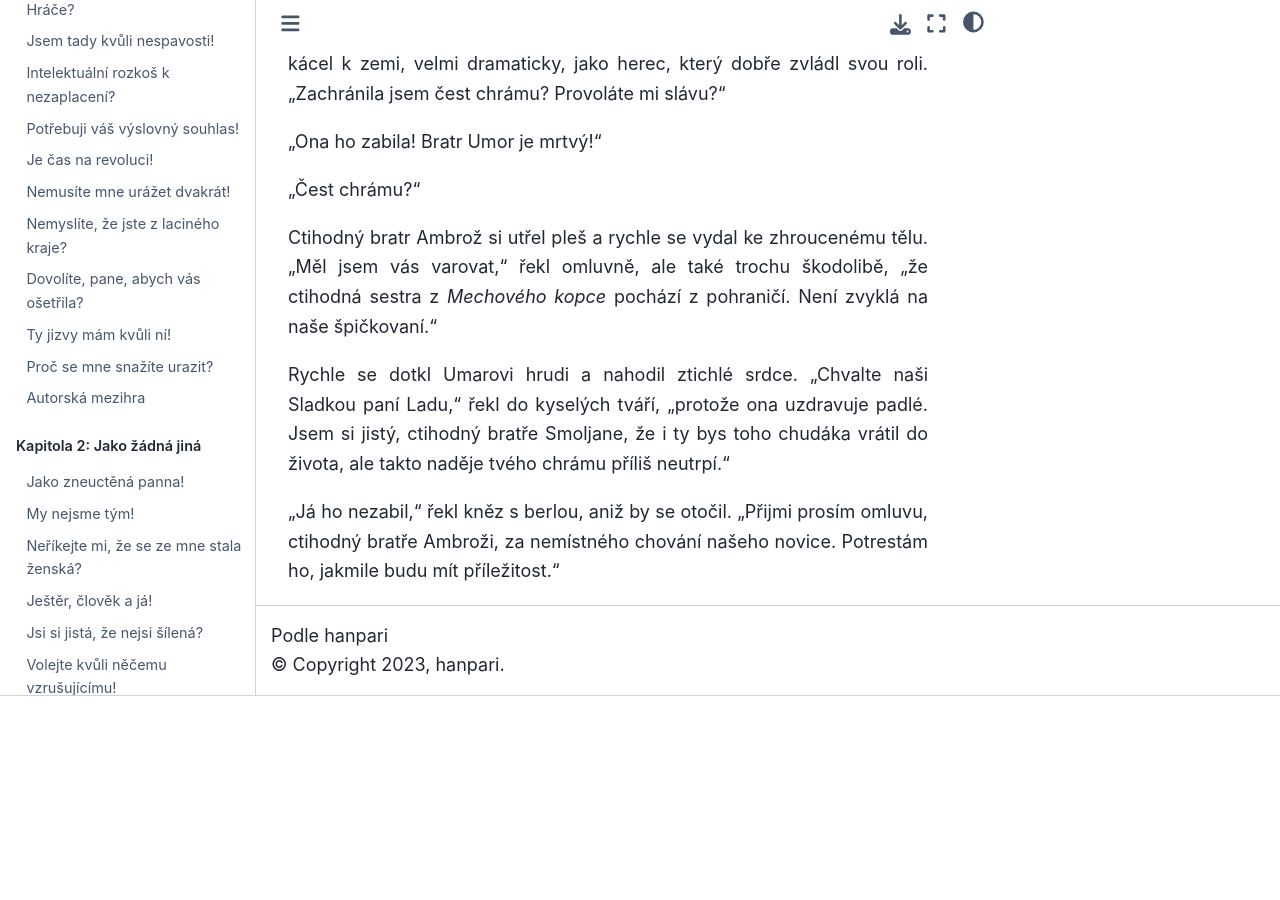
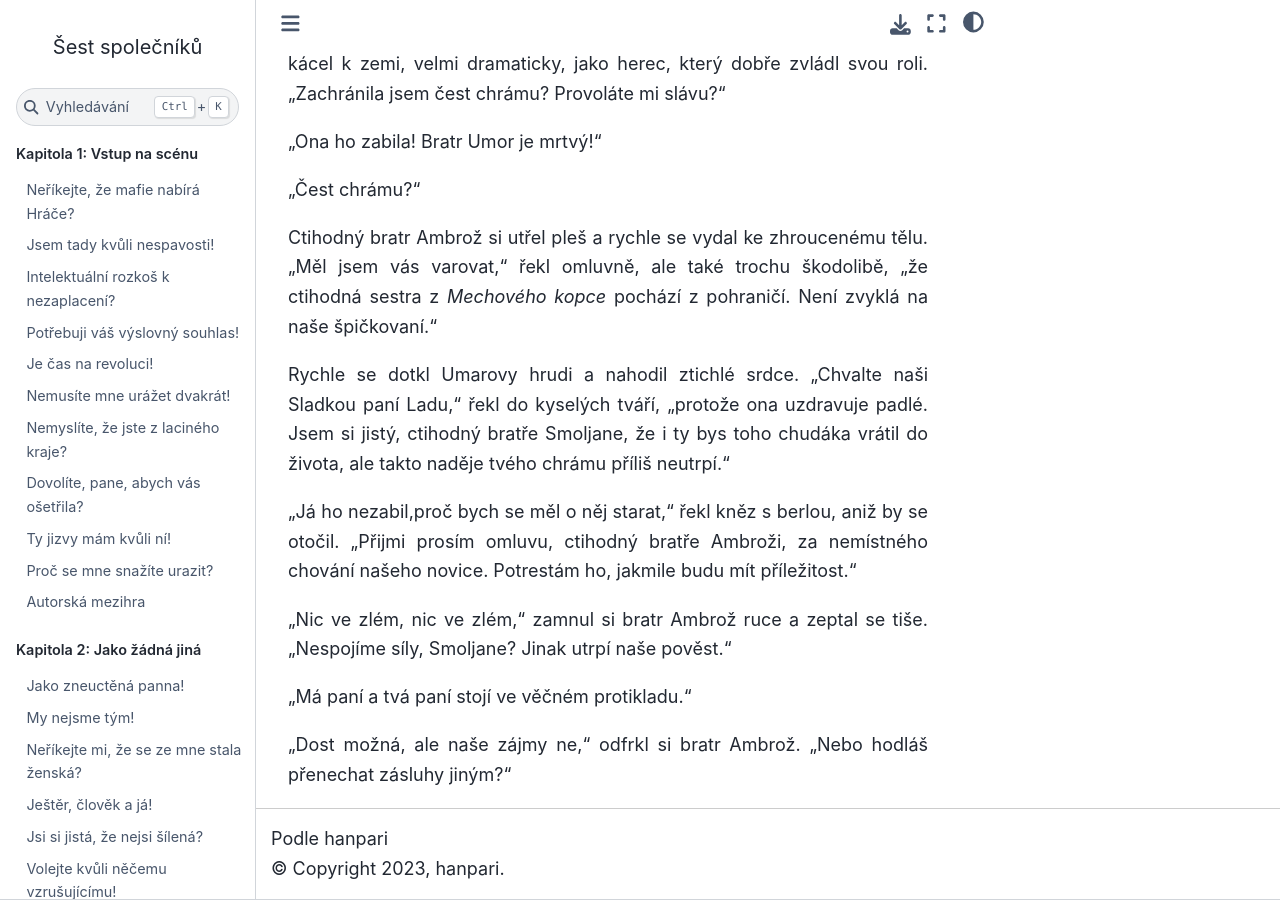
Before and after one commit to hanpari/sest-spolecniku, a Sphinx documentation site: the page built from source/sest_spolecniku/17/01.md, in a window 1280 px wide and 900 px high, scrolled down 3779 px. Built offline with Sphinx 7.4.7 and the Sphinx Book theme 1.1.4, drawn with Linux system fonts in a browser that asks for light colours; before the commit the page ends 4475 px from its top, so only the background shows below that.

Commit message:
Update 01.md

```diff
--- a/source/sest_spolecniku/17/01.md
+++ b/source/sest_spolecniku/17/01.md
@@ -90,6 +90,12 @@
 
 Ctihodný bratr Ambrož si utřel pleš a rychle se vydal ke zhroucenému tělu. "Měl jsem vás varovat," řekl omluvně, ale také trochu škodolibě, "že ctihodná sestra z *Mechového kopce* pochází z pohraničí. Není zvyklá na naše špičkovaní."
 
-Rychle se dotkl Umarovi hrudi a nahodil ztichlé srdce. "Chvalte naši Sladkou paní Ladu," řekl do kyselých tváří, "protože ona uzdravuje padlé. Jsem si jistý, ctihodný bratře Smoljane, že i ty bys toho chudáka vrátil do života, ale takto naděje tvého chrámu příliš neutrpí."
+Rychle se dotkl Umarovy hrudi a nahodil ztichlé srdce. "Chvalte naši Sladkou paní Ladu," řekl do kyselých tváří, "protože ona uzdravuje padlé. Jsem si jistý, ctihodný bratře Smoljane, že i ty bys toho chudáka vrátil do života, ale takto naděje tvého chrámu příliš neutrpí."
 
-"Já ho nezabil," řekl kněz s berlou, aniž by se otočil. "Přijmi prosím omluvu, ctihodný bratře Ambroži, za nemístného chování našeho novice. Potrestám ho, jakmile budu mít příležitost."
+"Já ho nezabil,proč bych se měl o něj starat," řekl kněz s berlou, aniž by se otočil. "Přijmi prosím omluvu, ctihodný bratře Ambroži, za nemístného chování našeho novice. Potrestám ho, jakmile budu mít příležitost."
+
+"Nic ve zlém, nic ve zlém," zamnul si bratr Ambrož ruce a zeptal se tiše. "Nespojíme síly, Smoljane? Jinak utrpí naše pověst."
+
+"Má paní a tvá paní stojí ve věčném protikladu."
+
+"Dost možná, ale naše zájmy ne," odfrkl si bratr Ambrož. "Nebo hodláš přenechat zásluhy jiným?"
```
